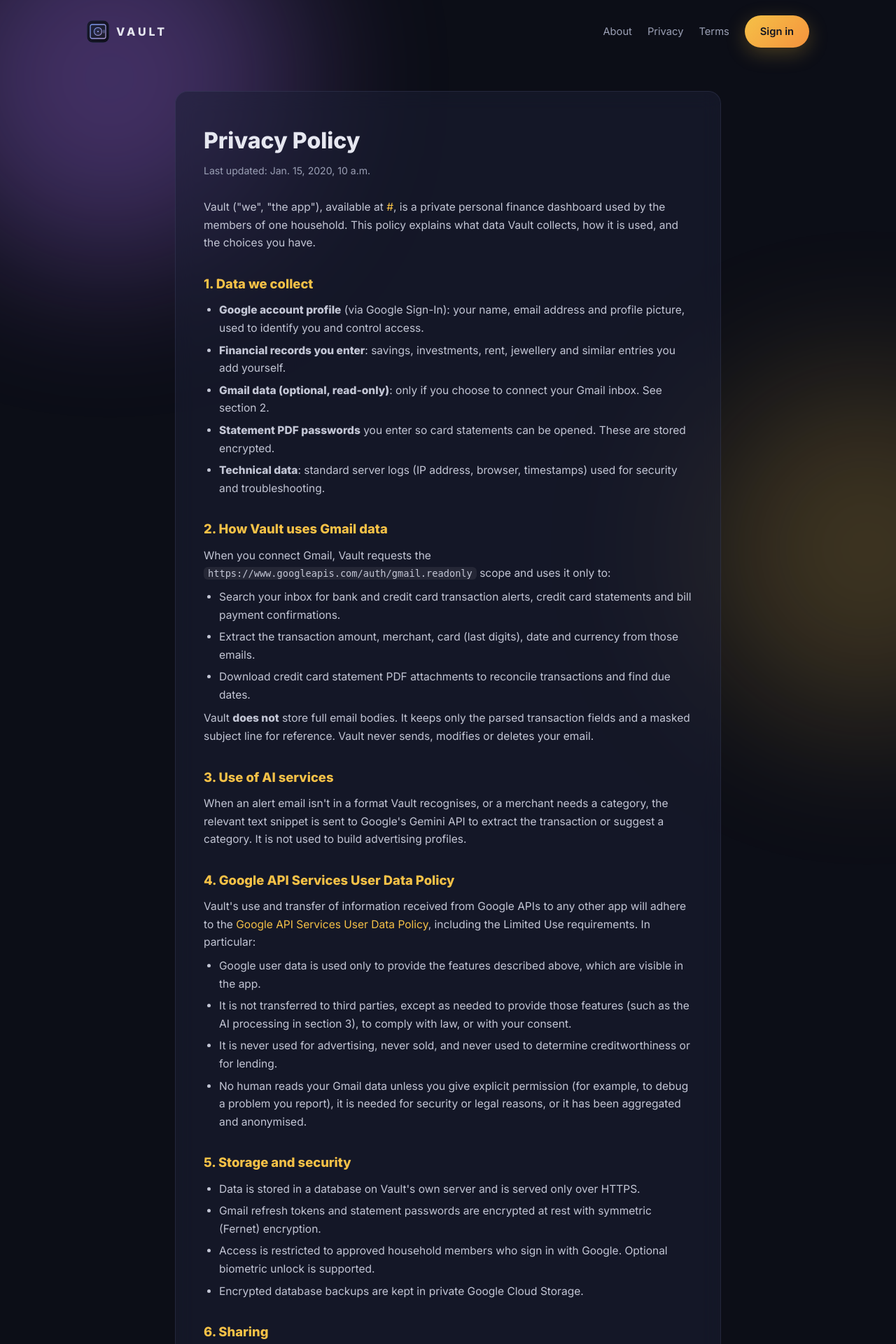
After one commit to phantomhieve/finance, a Django app: template templates/public/privacy.html in a window 1280 px wide. The commit adds this page. Shown: the top 1920 px of the page at 70% size. Run offline with Django 5.2, Linux system fonts and the light colour scheme; the template is opened without the code that fills it: most values are stand-ins (such as "Sample title", 1, 10 or a date in 2020).

Commit message:
Add public About, Privacy Policy and Terms pages for Google OAuth verification

```diff
--- /dev/null
+++ b/static/css/public.css
@@ -0,0 +1,77 @@
+/* Public (no-login) pages: /about/, /privacy/, /terms/ */
+:root {
+  --bg: hsl(232 30% 7%);
+  --surface: hsla(232 30% 16% / .55);
+  --border: hsla(230 40% 70% / .12);
+  --text: hsl(230 25% 92%);
+  --muted: hsl(230 15% 66%);
+  --accent: hsl(42 90% 62%);
+  --accent-2: hsl(265 85% 70%);
+  --radius: 18px;
+}
+* { box-sizing: border-box; margin: 0; padding: 0; }
+html { scroll-behavior: smooth; }
+body {
+  font-family: 'Inter', system-ui, -apple-system, sans-serif;
+  background: var(--bg);
+  color: var(--text);
+  line-height: 1.65;
+  min-height: 100vh;
+  overflow-x: hidden;
+}
+a { color: var(--accent); text-decoration: none; transition: opacity .2s; }
+a:hover { opacity: .8; }
+
+.glow { position: fixed; border-radius: 50%; filter: blur(110px); opacity: .35; z-index: -1; pointer-events: none; animation: drift 18s ease-in-out infinite alternate; }
+.glow-1 { width: 520px; height: 520px; background: var(--accent-2); top: -160px; left: -120px; }
+.glow-2 { width: 460px; height: 460px; background: var(--accent); bottom: -180px; right: -140px; opacity: .22; animation-delay: -6s; }
+@keyframes drift { to { transform: translate(60px, 40px) scale(1.08); } }
+
+.nav { display: flex; align-items: center; justify-content: space-between; max-width: 1080px; margin: 0 auto; padding: 22px 24px; }
+.brand { display: flex; align-items: center; gap: 10px; font-weight: 800; letter-spacing: 4px; color: var(--text); }
+.brand img { width: 32px; height: 32px; border-radius: 9px; }
+.nav-links { display: flex; gap: 22px; align-items: center; font-size: .92rem; }
+.nav-links a { color: var(--muted); }
+.nav-links a:hover, .nav-links a.active { color: var(--text); opacity: 1; }
+
+.btn { display: inline-flex; align-items: center; gap: 8px; padding: 11px 22px; border-radius: 999px; font-weight: 600; font-size: .92rem; transition: transform .2s, box-shadow .2s; }
+.btn-primary { background: linear-gradient(135deg, var(--accent), hsl(28 90% 60%)); color: hsl(232 30% 10%) !important; box-shadow: 0 8px 28px hsla(42 90% 60% / .25); }
+.btn-primary:hover { transform: translateY(-2px); box-shadow: 0 12px 34px hsla(42 90% 60% / .35); opacity: 1; }
+.btn-ghost { border: 1px solid var(--border); color: var(--text) !important; }
+.btn-ghost:hover { background: var(--surface); opacity: 1; }
+
+main { max-width: 1080px; margin: 0 auto; padding: 0 24px 80px; }
+.hero { text-align: center; padding: 72px 0 56px; animation: rise .7s ease both; }
+.hero h1 { font-size: clamp(2.2rem, 5vw, 3.6rem); font-weight: 800; line-height: 1.12; letter-spacing: -.02em; }
+.hero h1 span { background: linear-gradient(120deg, var(--accent), var(--accent-2)); -webkit-background-clip: text; background-clip: text; color: transparent; }
+.hero p { color: var(--muted); max-width: 640px; margin: 20px auto 32px; font-size: 1.08rem; }
+.hero .actions { display: flex; gap: 12px; justify-content: center; flex-wrap: wrap; }
+
+.grid { display: grid; grid-template-columns: repeat(auto-fit, minmax(240px, 1fr)); gap: 18px; }
+.card { background: var(--surface); border: 1px solid var(--border); border-radius: var(--radius); padding: 24px; backdrop-filter: blur(14px); transition: transform .25s, border-color .25s; animation: rise .7s ease both; }
+.card:hover { transform: translateY(-4px); border-color: hsla(42 90% 62% / .35); }
+.card .icon { font-size: 1.6rem; margin-bottom: 10px; }
+.card h3 { font-size: 1.05rem; margin-bottom: 6px; }
+.card p { color: var(--muted); font-size: .93rem; }
+
+section { margin-top: 64px; }
+section > h2 { font-size: 1.6rem; margin-bottom: 18px; text-align: center; }
+.note { margin-top: 18px; text-align: center; color: var(--muted); font-size: .9rem; }
+
+.doc { max-width: 780px; margin: 40px auto 0; background: var(--surface); border: 1px solid var(--border); border-radius: var(--radius); padding: 44px 40px; backdrop-filter: blur(14px); animation: rise .6s ease both; }
+.doc h1 { font-size: 2rem; margin-bottom: 4px; }
+.doc .updated { color: var(--muted); font-size: .88rem; margin-bottom: 28px; }
+.doc h2 { font-size: 1.15rem; margin: 30px 0 10px; color: var(--accent); }
+.doc p, .doc li { color: hsl(230 18% 80%); font-size: .97rem; }
+.doc ul { padding-left: 22px; margin: 8px 0; }
+.doc li { margin: 6px 0; }
+.doc code { background: hsla(0 0% 100% / .07); padding: 1px 6px; border-radius: 6px; font-size: .88em; }
+
+footer { border-top: 1px solid var(--border); padding: 28px 24px; text-align: center; color: var(--muted); font-size: .86rem; }
+footer a { color: var(--muted); margin: 0 10px; }
+
+@keyframes rise { from { opacity: 0; transform: translateY(14px); } to { opacity: 1; transform: none; } }
+@media (max-width: 600px) {
+  .nav-links a:not(.btn) { display: none; }
+  .doc { padding: 30px 22px; }
+}
--- /dev/null
+++ b/templates/public/base.html
@@ -0,0 +1,34 @@
+{% load static %}<!DOCTYPE html>
+<html lang="en">
+<head>
+  <meta charset="utf-8">
+  <meta name="viewport" content="width=device-width, initial-scale=1">
+  <title>{% block title %}Vault{% endblock %}</title>
+  <meta name="description" content="{% block description %}Vault is a private personal finance dashboard for a single household.{% endblock %}">
+  <link rel="icon" href="{% static 'icons/icon-192.png' %}">
+  <link rel="preconnect" href="https://fonts.googleapis.com">
+  <link rel="preconnect" href="https://fonts.gstatic.com" crossorigin>
+  <link href="https://fonts.googleapis.com/css2?family=Inter:wght@400;600;800&display=swap" rel="stylesheet">
+  <link rel="stylesheet" href="{% static 'css/public.css' %}">
+</head>
+<body>
+  <div class="glow glow-1"></div>
+  <div class="glow glow-2"></div>
+  <header class="nav">
+    <a href="{% url 'about' %}" class="brand"><img src="{% static 'icons/icon-192.png' %}" alt="Vault logo">VAULT</a>
+    <nav class="nav-links">
+      <a href="{% url 'about' %}" {% if page == 'about' %}class="active"{% endif %}>About</a>
+      <a href="{% url 'privacy' %}" {% if page == 'privacy' %}class="active"{% endif %}>Privacy</a>
+      <a href="{% url 'terms' %}" {% if page == 'terms' %}class="active"{% endif %}>Terms</a>
+      <a href="{% url 'login' %}" class="btn btn-primary" id="nav-signin">Sign in</a>
+    </nav>
+  </header>
+  <main>{% block content %}{% endblock %}</main>
+  <footer>
+    <a href="{% url 'about' %}">About</a>
+    <a href="{% url 'privacy' %}">Privacy Policy</a>
+    <a href="{% url 'terms' %}">Terms of Service</a>
+    <p style="margin-top:10px">&copy; {% now "Y" %} Vault &middot; Contact: <a href="mailto:{{ contact_email }}">{{ contact_email }}</a></p>
+  </footer>
+</body>
+</html>
--- /dev/null
+++ b/templates/public/privacy.html
@@ -0,0 +1,75 @@
+{% extends 'public/base.html' %}
+{% block title %}Privacy Policy — Vault{% endblock %}
+{% block description %}How Vault collects, uses, stores and protects your data, including Google user data.{% endblock %}
+{% block content %}
+<article class="doc">
+  <h1>Privacy Policy</h1>
+  <p class="updated">Last updated: {{ updated }}</p>
+
+  <p>Vault ("we", "the app"), available at <a href="{{ site_url }}">{{ site_url }}</a>, is a private personal
+     finance dashboard used by the members of one household. This policy explains what data Vault collects,
+     how it is used, and the choices you have.</p>
+
+  <h2>1. Data we collect</h2>
+  <ul>
+    <li><strong>Google account profile</strong> (via Google Sign-In): your name, email address and profile picture, used to identify you and control access.</li>
+    <li><strong>Financial records you enter</strong>: savings, investments, rent, jewellery and similar entries you add yourself.</li>
+    <li><strong>Gmail data (optional, read-only)</strong>: only if you choose to connect your Gmail inbox. See section 2.</li>
+    <li><strong>Statement PDF passwords</strong> you enter so card statements can be opened. These are stored encrypted.</li>
+    <li><strong>Technical data</strong>: standard server logs (IP address, browser, timestamps) used for security and troubleshooting.</li>
+  </ul>
+
+  <h2>2. How Vault uses Gmail data</h2>
+  <p>When you connect Gmail, Vault requests the <code>https://www.googleapis.com/auth/gmail.readonly</code> scope and uses it only to:</p>
+  <ul>
+    <li>Search your inbox for bank and credit card transaction alerts, credit card statements and bill payment confirmations.</li>
+    <li>Extract the transaction amount, merchant, card (last digits), date and currency from those emails.</li>
+    <li>Download credit card statement PDF attachments to reconcile transactions and find due dates.</li>
+  </ul>
+  <p>Vault <strong>does not</strong> store full email bodies. It keeps only the parsed transaction fields and a masked subject line for reference.
+     Vault never sends, modifies or deletes your email.</p>
+
+  <h2>3. Use of AI services</h2>
+  <p>When an alert email isn't in a format Vault recognises, or a merchant needs a category, the relevant text snippet
+     is sent to Google's Gemini API to extract the transaction or suggest a category. It is not used to build advertising profiles.</p>
+
+  <h2>4. Google API Services User Data Policy</h2>
+  <p>Vault's use and transfer of information received from Google APIs to any other app will adhere to the
+     <a href="https://developers.google.com/terms/api-services-user-data-policy" target="_blank" rel="noopener">Google API Services User Data Policy</a>,
+     including the Limited Use requirements. In particular:</p>
+  <ul>
+    <li>Google user data is used only to provide the features described above, which are visible in the app.</li>
+    <li>It is not transferred to third parties, except as needed to provide those features (such as the AI processing in section 3), to comply with law, or with your consent.</li>
+    <li>It is never used for advertising, never sold, and never used to determine creditworthiness or for lending.</li>
+    <li>No human reads your Gmail data unless you give explicit permission (for example, to debug a problem you report), it is needed for security or legal reasons, or it has been aggregated and anonymised.</li>
+  </ul>
+
+  <h2>5. Storage and security</h2>
+  <ul>
+    <li>Data is stored in a database on Vault's own server and is served only over HTTPS.</li>
+    <li>Gmail refresh tokens and statement passwords are encrypted at rest with symmetric (Fernet) encryption.</li>
+    <li>Access is restricted to approved household members who sign in with Google. Optional biometric unlock is supported.</li>
+    <li>Encrypted database backups are kept in private Google Cloud Storage.</li>
+  </ul>
+
+  <h2>6. Sharing</h2>
+  <p>We do not sell, rent or share your personal data. Household members you have been grouped with can see shared household
+     figures (for example, combined monthly spend), as configured in the app.</p>
+
+  <h2>7. Retention and deletion</h2>
+  <ul>
+    <li>You can disconnect Gmail at any time from <em>Expenses → Settings</em>. This deletes the stored token, and Vault stops reading your inbox immediately.</li>
+    <li>You can also revoke Vault's access from your <a href="https://myaccount.google.com/permissions" target="_blank" rel="noopener">Google Account permissions</a> page.</li>
+    <li>Parsed transactions are kept until you delete them or ask for your account to be deleted. To delete your account and all associated data, email us at the address below; we will do so within 30 days.</li>
+  </ul>
+
+  <h2>8. Children</h2>
+  <p>Vault is not intended for children under 13 and does not knowingly collect their data.</p>
+
+  <h2>9. Changes</h2>
+  <p>If this policy changes, we will update the "Last updated" date above. Material changes will be communicated to users.</p>
+
+  <h2>10. Contact</h2>
+  <p>Questions or requests: <a href="mailto:{{ contact_email }}">{{ contact_email }}</a></p>
+</article>
+{% endblock %}
--- a/templates/tracker/login.html
+++ b/templates/tracker/login.html
@@ -55,7 +55,8 @@
     </div>
     {% endif %}
 
-    <p class="text-center text-[10px] opacity-15 mt-8 stagger-{% if dev_users %}6{% else %}5{% endif %}">Vault v1.0</p>
+    <p class="text-center text-xs opacity-40 mt-8"><a href="{% url 'about' %}" class="link-hover">About</a> · <a href="{% url 'privacy' %}" class="link-hover">Privacy</a> · <a href="{% url 'terms' %}" class="link-hover">Terms</a></p>
+    <p class="text-center text-[10px] opacity-15 mt-2 stagger-{% if dev_users %}6{% else %}5{% endif %}">Vault v1.0</p>
   </div>
 </div>
 {% endblock %}
```
Also changed, not shown: pftracker/urls.py (+21 -0 lines), templates/public/about.html (added, +34 -0 lines), templates/public/terms.html (added, +42 -0 lines).
